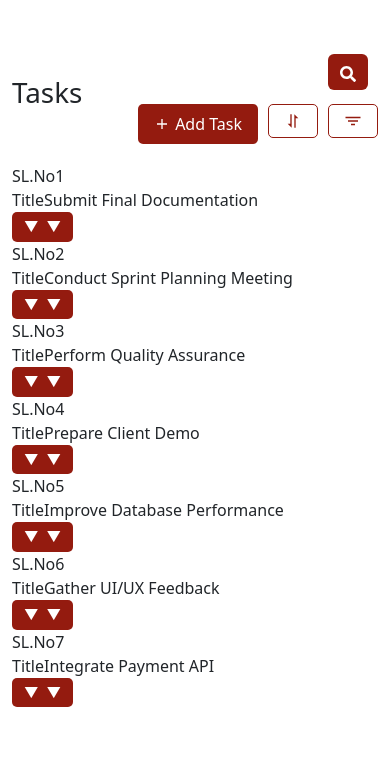
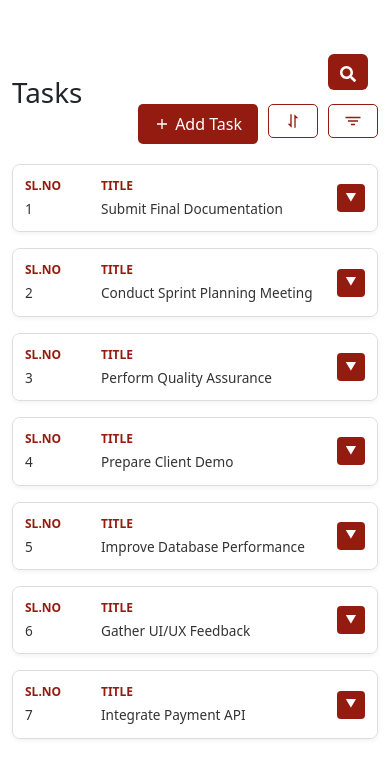
Before and after one commit to shivswrj/ToDo-Task, a Next.js app: page / in a window 390 px wide. Shown: the top 778 px of the page. Built offline with nearby package versions, Linux system fonts and the light colour scheme.

Commit message:
Update MobileView.module.css

```diff
--- a/src/styles/MobileView.module.css
+++ b/src/styles/MobileView.module.css
@@ -5,75 +5,169 @@
   background-color: #f9f9f9;
 }
 
-/* Task table: styled more like cards */
+/* Desktop table styles */
 .taskTable {
   width: 100%;
   border-spacing: 0;
   border-collapse: collapse;
+  background-color: white;
+  border-radius: 8px;
+  overflow: hidden;
+  box-shadow: 0 2px 4px rgba(0, 0, 0, 0.1);
 }
 
-/* Hide headers for mobile (since cards don't need them) */
 .taskTable th {
-  display: none;
+  background-color: #f8f9fa;
+  padding: 1rem;
+  text-align: left;
+  font-weight: 600;
+  color: #941b0f;
+  border-bottom: 2px solid #dee2e6;
 }
 
-/* Task rows: Card-like appearance */
+.taskTable td {
+  padding: 1rem;
+  border-bottom: 1px solid #dee2e6;
+  vertical-align: middle;
+}
+
 .taskRow {
+  transition: background-color 0.2s ease;
+}
+
+.taskRow:hover {
+  background-color: #f8f9fa;
+}
+
+/* Mobile container - hidden by default */
+.mobileContainer {
+  display: none;
+  flex-direction: column;
+  gap: 1rem;
+}
+
+/* Mobile task card styles */
+.taskCard {
   background-color: white;
-  margin-bottom: 1rem;
-  padding: 1rem;
   border: 1px solid #ddd;
   border-radius: 8px;
   box-shadow: 0 2px 4px rgba(0, 0, 0, 0.05);
+  overflow: hidden;
+  transition: all 0.3s ease;
+}
+
+.taskCard.expanded {
+  border-color: #941b0f;
+  box-shadow: 0 4px 8px rgba(148, 27, 15, 0.1);
+}
+
+/* Task header (always visible part) */
+.taskHeader {
   display: flex;
   justify-content: space-between;
   align-items: center;
+  padding: 1rem;
+  cursor: pointer;
+  background-color: white;
+  transition: background-color 0.2s ease;
 }
 
-/* Title and SL.No styling */
-.taskRow td {
-  padding: 0;
-  margin: 0;
-  font-size: 1rem;
-  font-weight: bold;
+.taskHeader:hover {
+  background-color: #f8f9fa;
 }
 
-/* Number for tasks */
-.taskRow td:first-child {
-  margin-right: 1rem;
-  font-size: 0.9rem;
-  color: #941b0f;
+.headerCell {
+  display: flex;
+  flex-direction: column;
+  flex: 1;
 }
 
-/* Expanded content when a task row is clicked */
-.expandedRowContent {
-  background-color: #fffdf9;
-  padding: 1rem;
-  border: 1px solid #941b0f;
-  border-radius: 8px;
-  margin-top: 1rem;
-  animation: fadeIn 0.3s ease-in-out;
+.headerLabel {
+  font-size: 0.75rem;
+  font-weight: 600;
+  color: #941b0f;
+  text-transform: uppercase;
+  margin-bottom: 0.25rem;
 }
 
-@keyframes fadeIn {
+.headerValue {
+  font-size: 0.9rem;
+  font-weight: 500;
+  color: #333;
+  word-break: break-word;
+}
+
+/* Expand button */
+.expandBtn {
+  background-color: #941b0f;
+  color: white;
+  border: none;
+  padding: 0.5rem;
+  border-radius: 4px;
+  font-size: 0.8rem;
+  cursor: pointer;
+  min-width: 32px;
+  height: 32px;
+  display: flex;
+  align-items: center;
+  justify-content: center;
+  transition: all 0.2s ease;
+}
+
+.expandBtn:hover {
+  background-color: #7a160c;
+  transform: scale(1.05);
+}
+
+/* Task details (expandable content) */
+.taskDetails {
+  padding: 0 1rem 1rem 1rem;
+  border-top: 1px solid #f0f0f0;
+  background-color: #fffdf9;
+  animation: slideDown 0.3s ease-out;
+}
+
+@keyframes slideDown {
   from {
     opacity: 0;
-    transform: translateY(-10px);
+    max-height: 0;
+    padding-top: 0;
+    padding-bottom: 0;
   }
   to {
     opacity: 1;
-    transform: translateY(0);
+    max-height: 500px;
+    padding-top: 0;
+    padding-bottom: 1rem;
   }
 }
 
-/* Expanded row content styling */
-.expandedRowContent p {
-  margin: 0.5rem 0;
-  font-size: 0.9rem;
+.detailRow {
+  display: flex;
+  justify-content: space-between;
+  align-items: flex-start;
+  margin-bottom: 0.75rem;
+  gap: 1rem;
 }
 
-.expandedRowContent strong {
-  font-weight: bold;
+.detailRow:last-child {
+  margin-bottom: 0;
+}
+
+.label {
+  font-size: 0.75rem;
+  font-weight: 600;
+  color: #941b0f;
+  text-transform: uppercase;
+  min-width: 80px;
+  flex-shrink: 0;
+}
+
+.value {
+  font-size: 0.9rem;
+  color: #333;
+  flex: 1;
+  word-break: break-word;
 }
 
 /* Status badge styling */
@@ -81,18 +175,20 @@
   display: inline-block;
   padding: 0.25rem 0.75rem;
   border-radius: 12px;
-  font-size: 0.85rem;
-  font-weight: bold;
+  font-size: 0.75rem;
+  font-weight: 600;
+  text-transform: uppercase;
+  letter-spacing: 0.5px;
 }
 
-.status.complete {
+.status.completed {
   background-color: #28a745;
   color: white;
 }
 
 .status.in-progress {
   background-color: #ffc107;
-  color: white;
+  color: #212529;
 }
 
 .status.cancelled {
@@ -100,55 +196,91 @@
   color: white;
 }
 
-/* Priority dropdown */
-.priorityContainer {
-  margin-top: 1rem;
+.status.pending {
+  background-color: #6c757d;
+  color: white;
+}
+
+/* Action icon container */
+.actionIcon {
   display: flex;
   align-items: center;
-  justify-content: space-between;
+  gap: 0.5rem;
 }
 
-.priorityContainer strong {
+/* Priority dropdown adjustments for mobile */
+.detailRow select {
+  padding: 0.25rem 0.5rem;
+  border: 1px solid #ddd;
+  border-radius: 4px;
   font-size: 0.85rem;
-  margin-right: 0.5rem;
+  background-color: white;
 }
 
-/* Action buttons container */
-.actionsContainer {
-  display: flex;
-  justify-content: space-between;
-  margin-top: 1rem;
-  padding-top: 0.5rem;
-  border-top: 1px solid #ddd;
+/* Responsive breakpoints */
+@media (max-width: 768px) {
+  .taskTableContainer {
+    padding: 1rem;
   }
 
-/* Collapse/expand button styling */
-.expandBtn {
-  background-color: #941b0f;
-  color: white;
-  border: none;
-  padding: 0.25rem 0.75rem;
-  border-radius: 5px;
-  font-size: 0.9rem;
-  cursor: pointer;
-  display: inline-flex;
-  align-items: center;
+  /* Hide desktop table */
+  .taskTable {
+    display: none;
   }
 
-.expandBtn:before {
-  content: "▼";
-  margin-right: 0.5rem;
+  /* Show mobile container */
+  .mobileContainer {
+    display: flex;
   }
 
-.expandBtn.active:before {
-  content: "▲";
+  .taskCard {
+    margin-bottom: 0;
   }
 
-/* Additional styling for smooth transitions */
-.taskRow {
-  transition: background-color 0.2s ease;
+  .headerCell:first-child {
+    max-width: 60px;
   }
 
-.taskRow:hover {
-  background-color: #f7f7f7;
+  .headerCell:nth-child(2) {
+    flex: 2;
+    margin-left: 1rem;
   }
+
+  .detailRow {
+    flex-direction: column;
+    align-items: flex-start;
+    gap: 0.25rem;
+  }
+
+  .label {
+    min-width: auto;
+  }
+
+  .value {
+    margin-left: 0;
+  }
+}
+
+@media (max-width: 480px) {
+  .taskTableContainer {
+    padding: 0.5rem;
+  }
+
+  .taskHeader {
+    padding: 0.75rem;
+  }
+
+  .taskDetails {
+    padding: 0 0.75rem 0.75rem 0.75rem;
+  }
+
+  .headerValue {
+    font-size: 0.85rem;
+  }
+
+  .expandBtn {
+    min-width: 28px;
+    height: 28px;
+    font-size: 0.7rem;
+  }
+}
```
Lines whose indentation alone changed are shown as unchanged.
